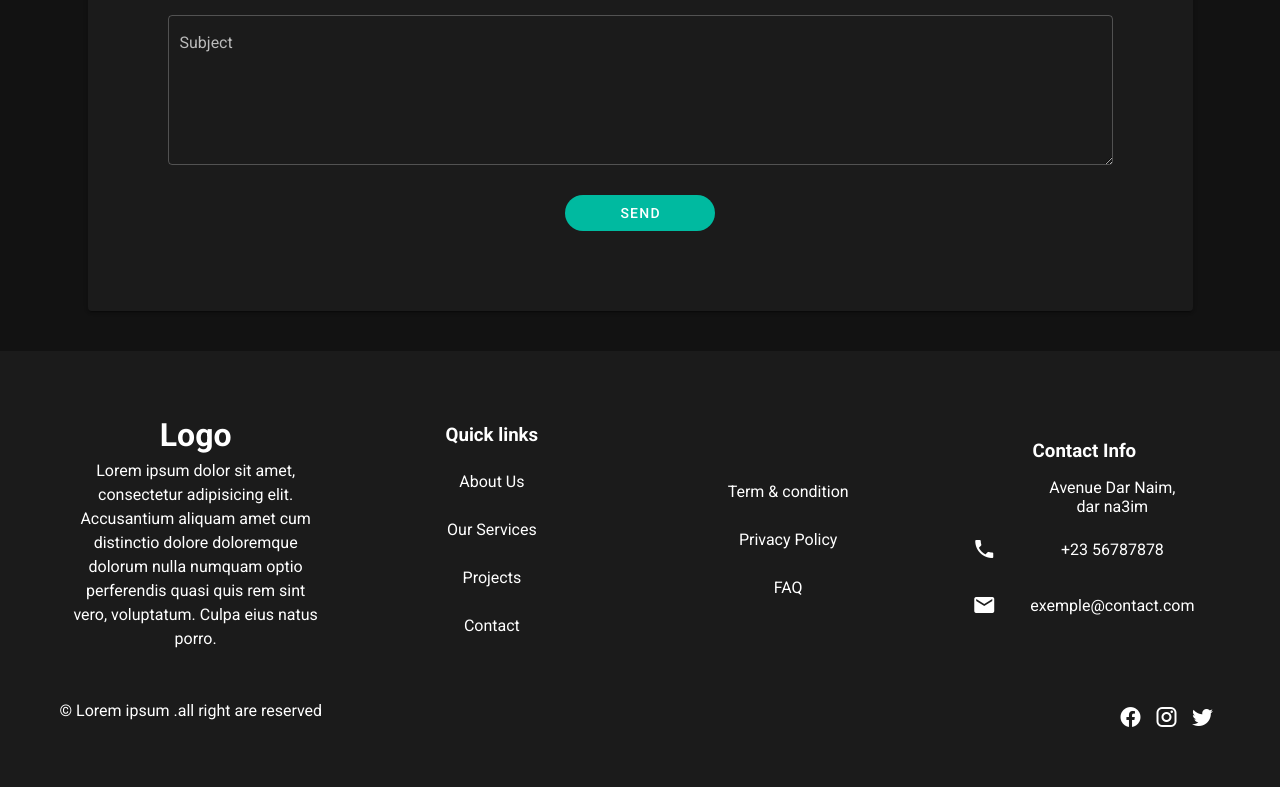
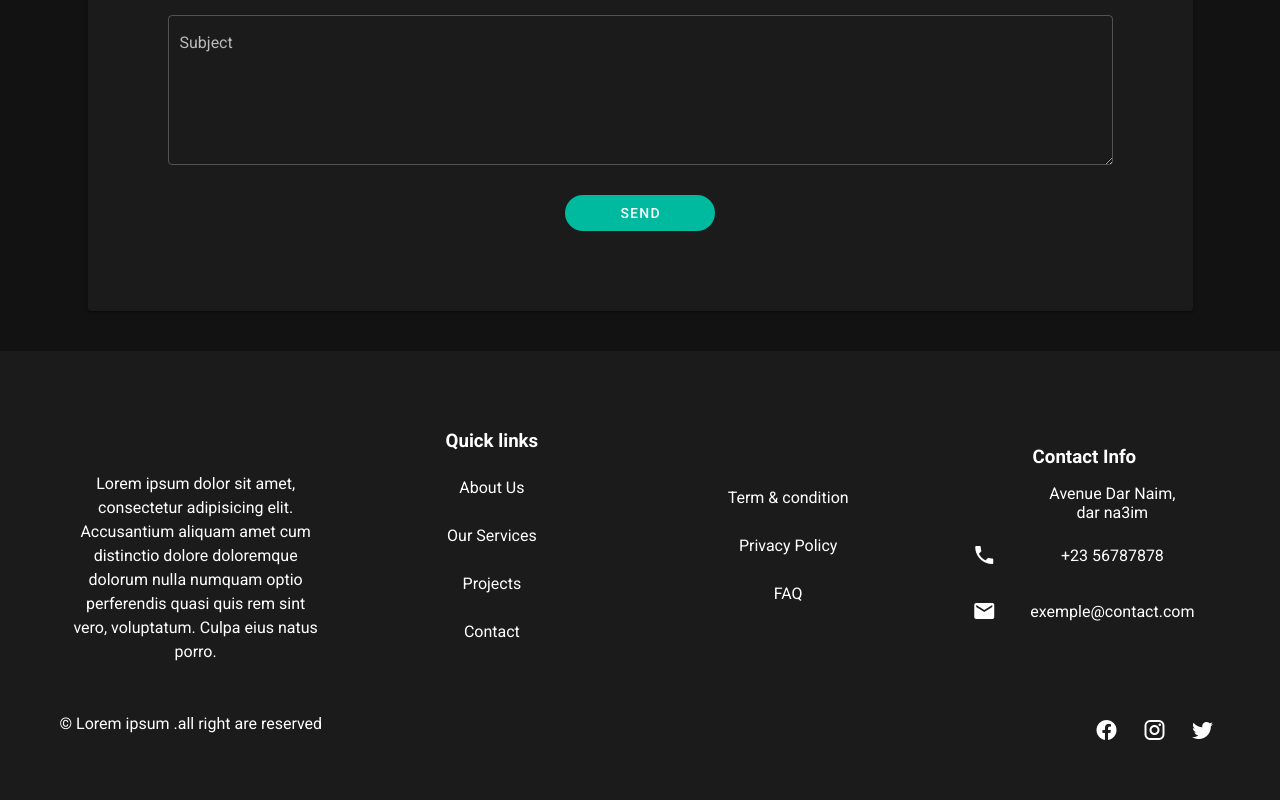
Before and after one commit to MedAb94/webart, a Vue app: page / in a window 1280 px wide. Shown: the part 3634-4434 px from the top of the page. Built offline with nearby package versions, Linux system fonts and the light colour scheme.

Commit message:
add logo

```diff
--- a/src/views/Home.vue
+++ b/src/views/Home.vue
@@ -221,8 +221,8 @@ padding-bottom: 20px">
       <v-row justify="center" align="center">
         <v-col cols="12" sm="6" md="3">
           <div class="pa-2 text-center">
-            <h1>Logo</h1>
-            <p>Lorem ipsum dolor sit amet, consectetur adipisicing elit. Accusantium aliquam amet cum distinctio dolore
+            <v-img src="../assets/img/logo.jpeg" class="mb-3"/>
+            <p class="">Lorem ipsum dolor sit amet, consectetur adipisicing elit. Accusantium aliquam amet cum distinctio dolore
               doloremque dolorum nulla numquam optio perferendis quasi quis rem sint vero, voluptatum. Culpa eius natus
               porro.</p>
           </div>
@@ -264,7 +264,7 @@ padding-bottom: 20px">
             <v-list class="transparent">
               <v-list-item>
                 <v-list-item-icon>
-                  <v-icon>mdi-person</v-icon>
+                  <v-icon>mdi-place</v-icon>
                 </v-list-item-icon>
                 <v-list-item-title>Avenue Dar Naim, <br> dar na3im</v-list-item-title>
               </v-list-item>
@@ -292,9 +292,11 @@ padding-bottom: 20px">
            <v-layout justify-end>
              <v-btn icon>
                <v-icon>mdi-facebook</v-icon>
-             </v-btn><v-btn icon>
+             </v-btn>
+             <v-btn icon class="mx-3">
                <v-icon>mdi-instagram</v-icon>
-             </v-btn><v-btn icon>
+             </v-btn>
+             <v-btn icon>
                <v-icon>mdi-twitter</v-icon>
              </v-btn>
            </v-layout>
```
Also changed, not shown: src/assets/img/logo.jpeg (added).
